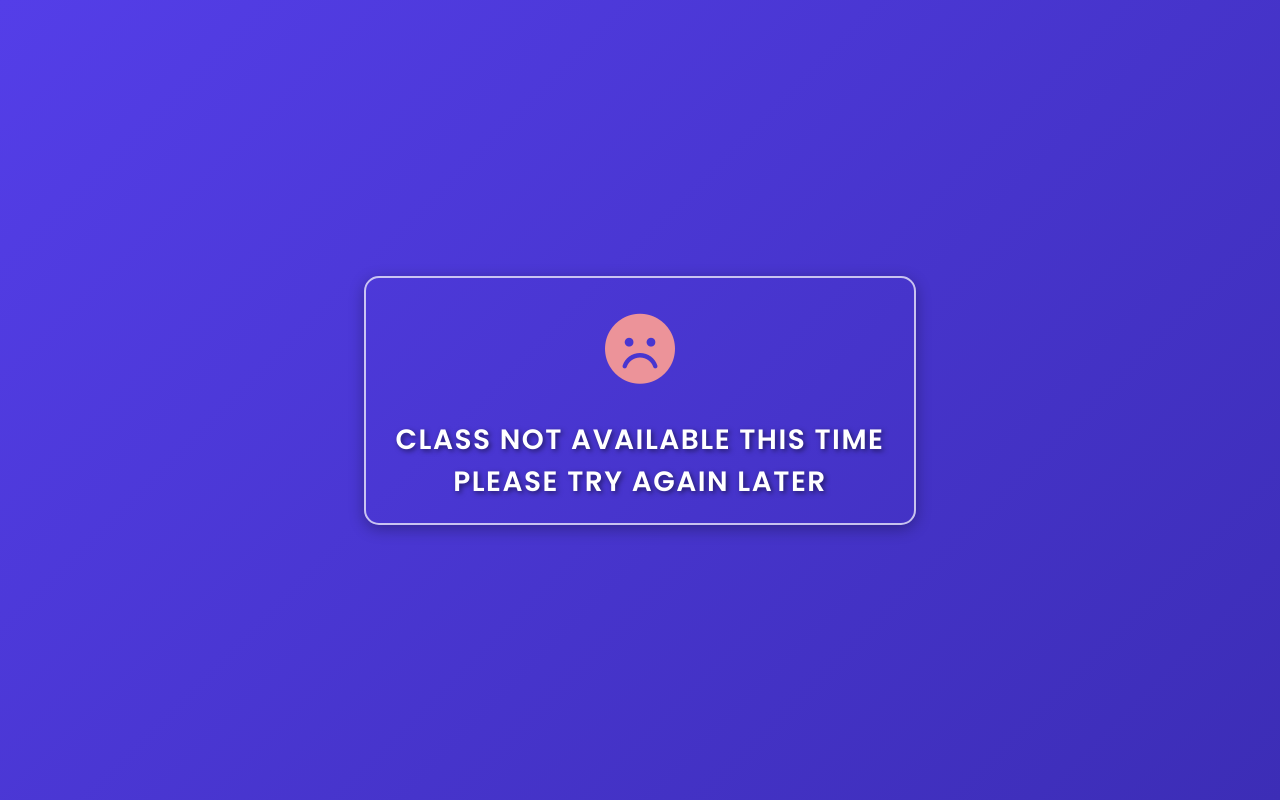
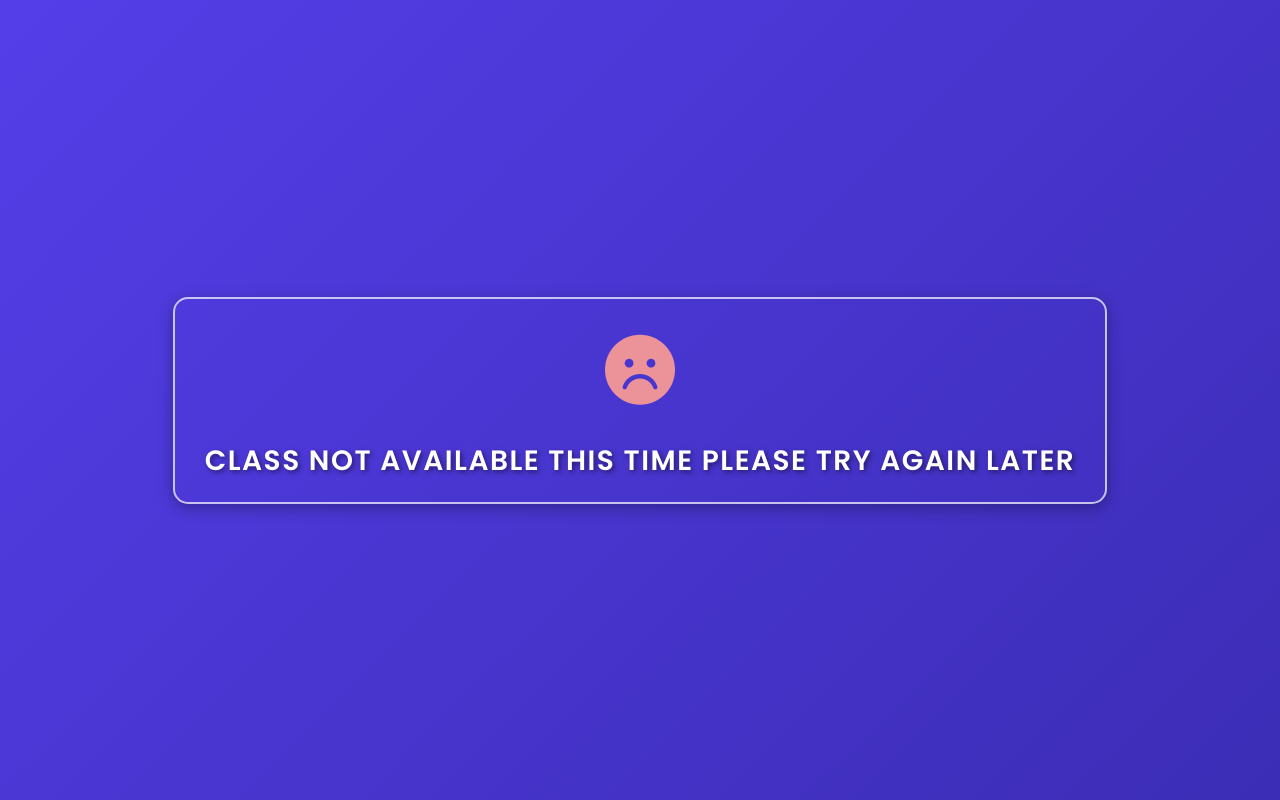
Before and after one commit to Hmashik12/coursenotfound, a plain HTML site: page index.html in a window 1280 px wide. Drawn offline with Linux system fonts and the light colour scheme.

Commit message:
Update and rename index 2.html to index.html

```diff
--- a/index 2.html
+++ b/index.html
@@ -48,7 +48,7 @@
     <div class="icon">
       <i class="fas fa-frown"></i>
     </div>
-    <div class="text">Class Not Available This Time<br> Please Try Again Later</div>
+    <div class="text">Class Not Available This Time Please Try Again Later</div>
   </div>
 </body>
 </html>
```
